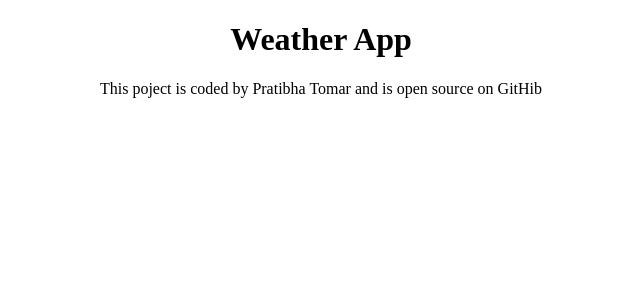
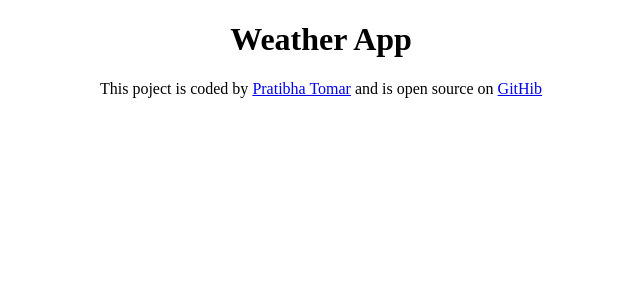
Before and after one commit to Pratibhatomar03/react-weather-application, a React (Create React App) app: page / in a window 1280 px wide. Shown: the top 300 px of the page, without its empty margins (319-959 px from the left). Built offline with nearby package versions, Linux system fonts and the light colour scheme.

Commit message:
added link to github and portfolio

```diff
--- a/src/App.js
+++ b/src/App.js
@@ -6,7 +6,14 @@ export default function App() {
     <div className="App">
       <h1>Weather App</h1>
       <footer>
-        This poject is coded by Pratibha Tomar and is open source on GitHib
+        This poject is coded by{" "}
+        <a href="https://ecstatic-bassi-280461.netlify.app/" target="_blank">
+          Pratibha Tomar
+        </a>{" "}
+        and is open source on{" "}
+        <a href="https://peaceful-poitras-26321d.netlify.app/" target="_blank">
+          GitHib
+        </a>
       </footer>
     </div>
   );
```
Also changed, not shown: 1 other file (tests, documents, lock files or other folders).
